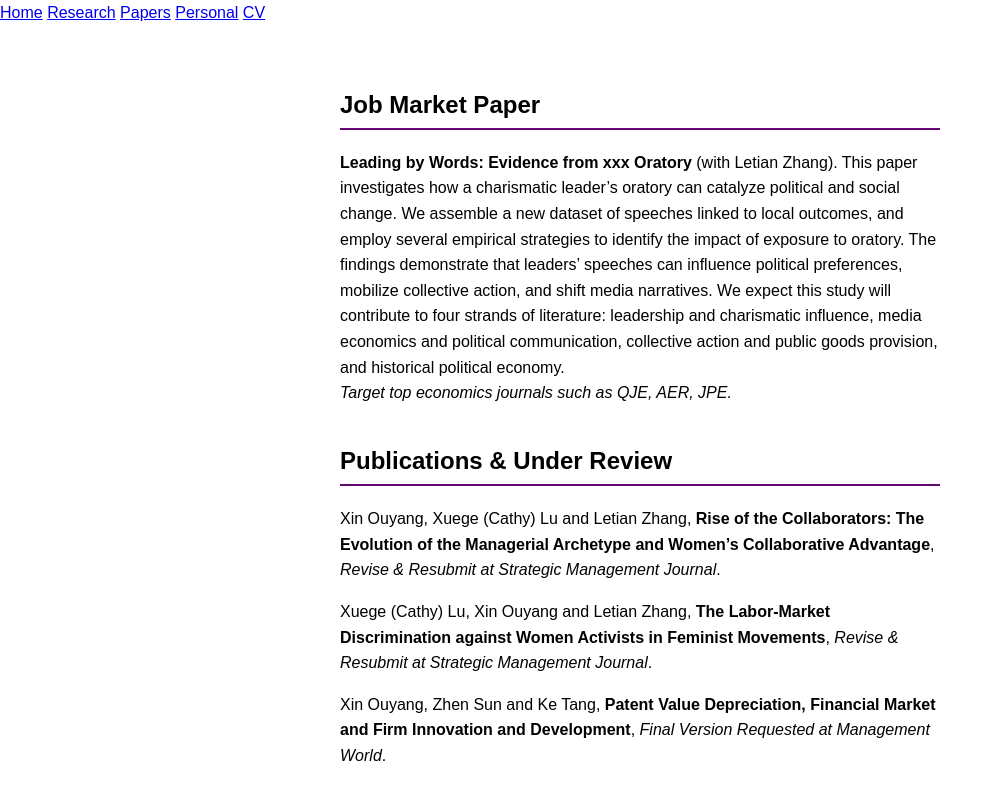
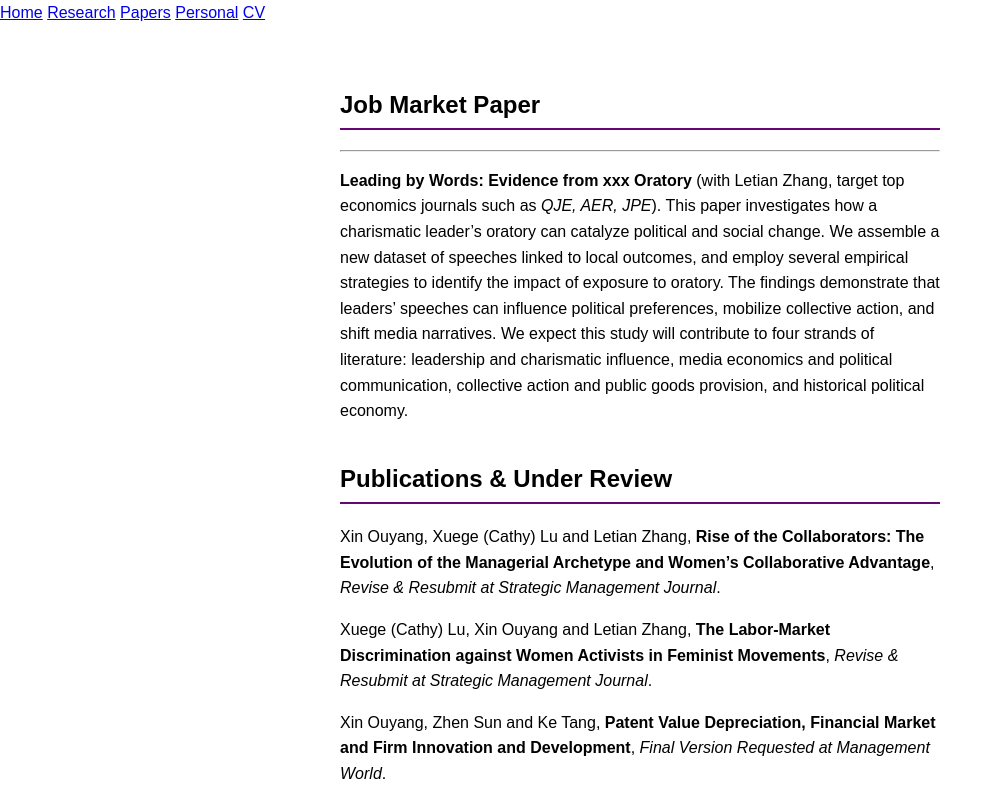
Before and after one commit to xinouyang-oyx/xinouyang-oyx.github.io, a plain HTML site: page papers.html in a window 1280 px wide. Shown: the top 789 px of the page, without its empty margins (0-1002 px from the left). Drawn offline with Linux system fonts and the light colour scheme.

Commit message:
Update papers.html

```diff
--- a/papers.html
+++ b/papers.html
@@ -16,10 +16,17 @@
   </nav>
 
   <main class="content">
-    <h2>Job Market Paper</h2>
-    <p><b>Leading by Words: Evidence from xxx Oratory</b> (with Letian Zhang).
-    This paper investigates how a charismatic leader’s oratory can catalyze political and social change. We assemble a new dataset of speeches linked to local outcomes, and employ several empirical strategies to identify the impact of exposure to oratory. The findings demonstrate that leaders’ speeches can influence political preferences, mobilize collective action, and shift media narratives. We expect this study will contribute to four strands of literature: leadership and charismatic influence, media economics and political communication, collective action and public goods provision, and historical political economy.
-    <br><em>Target top economics journals such as <i>QJE</i>, <i>AER</i>, <i>JPE</i>.</em></p>
+<h2>Job Market Paper</h2>
+<hr>
+<p><b>Leading by Words: Evidence from xxx Oratory</b>
+(with Letian Zhang, target top economics journals such as <i>QJE, AER, JPE</i>).
+This paper investigates how a charismatic leader’s oratory can catalyze political and social change.
+We assemble a new dataset of speeches linked to local outcomes, and employ several empirical strategies
+to identify the impact of exposure to oratory. The findings demonstrate that leaders’ speeches can influence
+political preferences, mobilize collective action, and shift media narratives. We expect this study will
+contribute to four strands of literature: leadership and charismatic influence, media economics and political
+communication, collective action and public goods provision, and historical political economy.
+</p>
 
     <h2>Publications & Under Review</h2>
     <p>Xin Ouyang, Xuege (Cathy) Lu and Letian Zhang, <b>Rise of the Collaborators: The Evolution of the Managerial Archetype and Women’s Collaborative Advantage</b>, <i>Revise & Resubmit at Strategic Management Journal</i>.</p>
```
